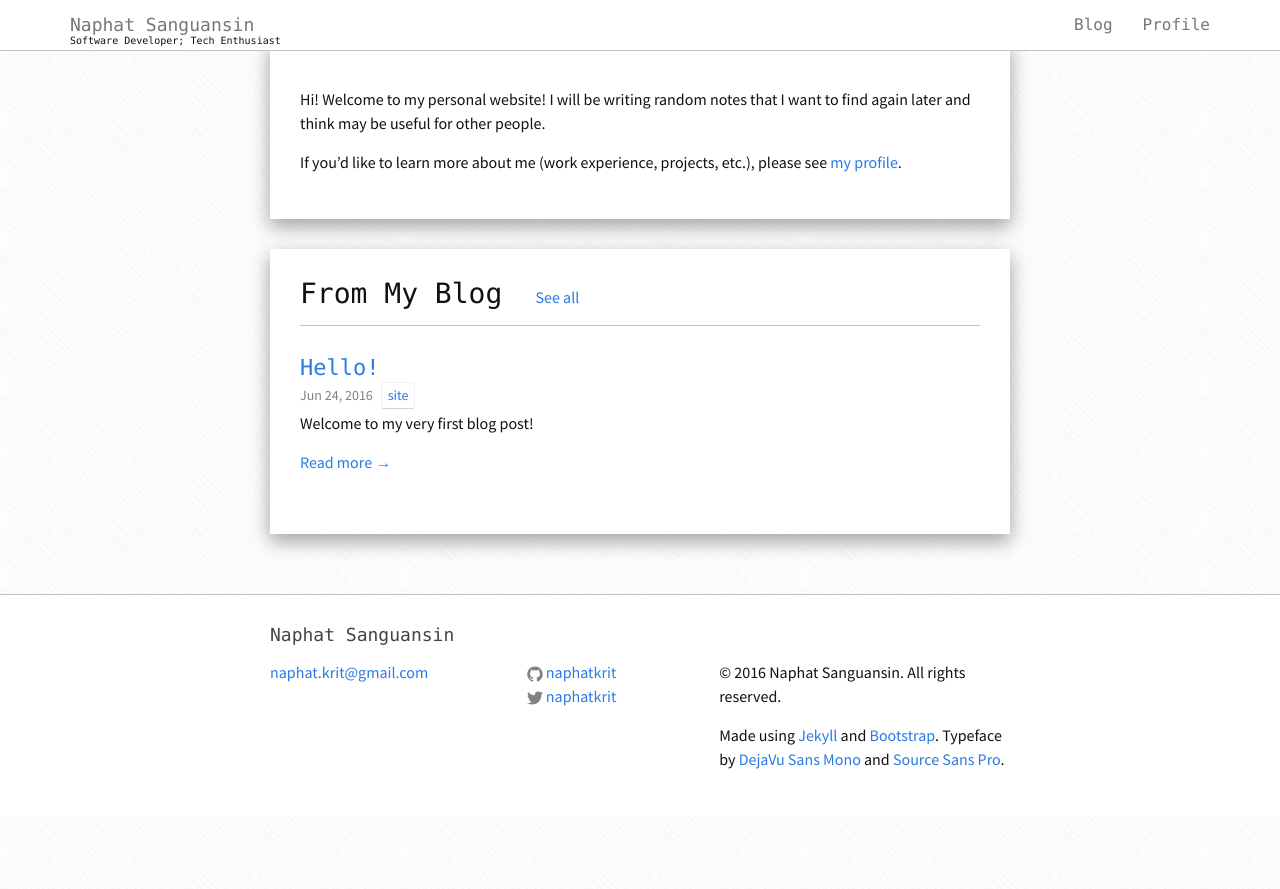
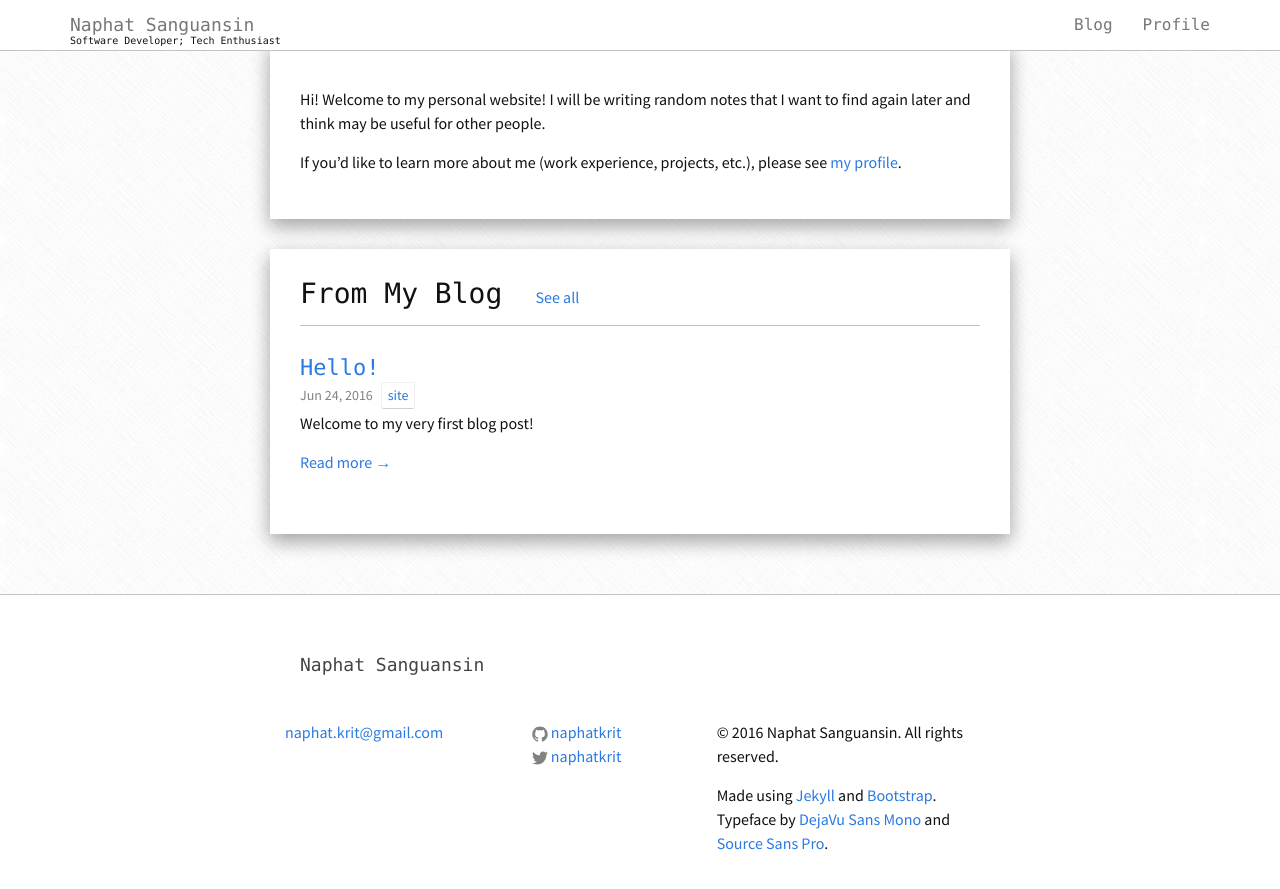
Before and after one commit to naphatkrit/blog, a Jekyll site: the page built from index.html, in a window 1280 px wide and 900 px high, scrolled down 662 px. Shown: the top 889 px of the window. Built offline with Jekyll 4.4.1, drawn with Linux system fonts in a browser that asks for light colours; nearby versions of some CDN libraries; before the commit the page ends 1478 px from its top, so only the background shows below that.

Commit message:
[web] fixed mobile display issue with viewport

```diff
--- a/_includes/footer.html
+++ b/_includes/footer.html
@@ -2,9 +2,9 @@
 
   <div class="wrapper">
 
-    <h2 class="footer-heading">{{ site.title }}</h2>
+    <h2 class="footer-heading padding-all-1">{{ site.title }}</h2>
 
-    <div class="row">
+    <div class="row no-margin">
       <div class="col-sm-4">
         <ul class="contact-list">
           <li><a href="mailto:{{ site.email }}">{{ site.email }}</a></li>
```
